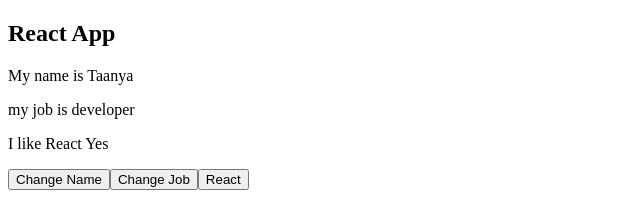
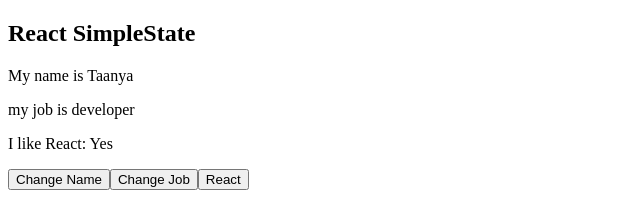
Before and after one commit to barnwalp/react-rolodex, a React (Create React App) app: page / in a window 1280 px wide. Shown: the top 203 px of the page, without its empty margins (0-640 px from the left). Built offline with nearby package versions, Linux system fonts and the light colour scheme.

Commit message:
feat/refractor simple state file and added toggle function

```diff
--- a/src/App.js
+++ /dev/null
@@ -1,44 +0,0 @@
-import React from 'react'
-import ReactDom from 'react-dom';
-
-class App extends React.Component {
-	constructor(props) {
-		super(props);
-		this.state = {
-			name: 'Taanya',
-			job: 'developer',
-			likeReact: "Yes",
-		};
-	}
-
-	// Here only arrow function work, else it will throw error "can not read property of undefined" as An arrow function does not have its own this; the this value of the enclosing execution context is used.
-	changeJob = () => {
-		this.setState({job: "Fashionista"});
-	}
-
-	// same thing can be implemented by passing a callback function to setState with old state as it's parameter
-	toggleFlag = () => {
-		this.setState(prevData => {
-			return({
-				...prevData,
-				likeReact: "No",
-			});
-		});
-	}
-
-	render() {
-		return (
-			<>
-				<h2>React App</h2>
-				<p>My name is {this.state.name}</p>
-				<p>my job is {this.state.job}</p>
-				<p>I like React {this.state.likeReact}</p>
-				<button onClick={() => {this.setState({name: "Shobhita"})}}>Change Name</button>
-				<button onClick={this.changeJob}>Change Job</button>
-				<button onClick={this.toggleFlag}>React</button>
-			</>
-		);
-	};
-}
-
-export default App;
--- /dev/null
+++ b/src/SimpleState.js
@@ -0,0 +1,45 @@
+import React from 'react'
+import ReactDom from 'react-dom';
+
+class SimpleState extends React.Component {
+	constructor(props) {
+		super(props);
+		this.state = {
+			name: 'Taanya',
+			job: 'developer',
+			likeReact: "Yes",
+		};
+	}
+
+	// Here only arrow function work, else it will throw error "can not read property of undefined" as An arrow function does not have its own this; the this value of the enclosing execution context is used.
+	changeJob = () => {
+		this.setState({job: "Fashionista"});
+	}
+
+	// same thing can be implemented by passing a callback function to setState with old state as it's parameter
+	toggleFlag = () => {
+		this.setState(prevData => {
+			let flag = (prevData.likeReact === "Yes") ? "No": "Yes";
+			return({
+				...prevData,
+				likeReact: flag,
+			});
+		});
+	}
+
+	render() {
+		return (
+			<>
+				<h2>React SimpleState</h2>
+				<p>My name is {this.state.name}</p>
+				<p>my job is {this.state.job}</p>
+				<p>I like React: {this.state.likeReact}</p>
+				<button onClick={() => {this.setState({name: "Shobhita"})}}>Change Name</button>
+				<button onClick={this.changeJob}>Change Job</button>
+				<button onClick={this.toggleFlag}>React</button>
+			</>
+		);
+	};
+}
+
+export default SimpleState;
--- a/src/index.js
+++ b/src/index.js
@@ -1,8 +1,11 @@
 import React from 'react';
 import ReactDom from 'react-dom';
-import App from './App';
+// import App from './App';
+import SimpleState from './SimpleState';
 
 const root = ReactDom.createRoot(document.getElementById('root'));
 root.render(
-	<App />
+	<>
+		<SimpleState />
+	</>
 );
```
